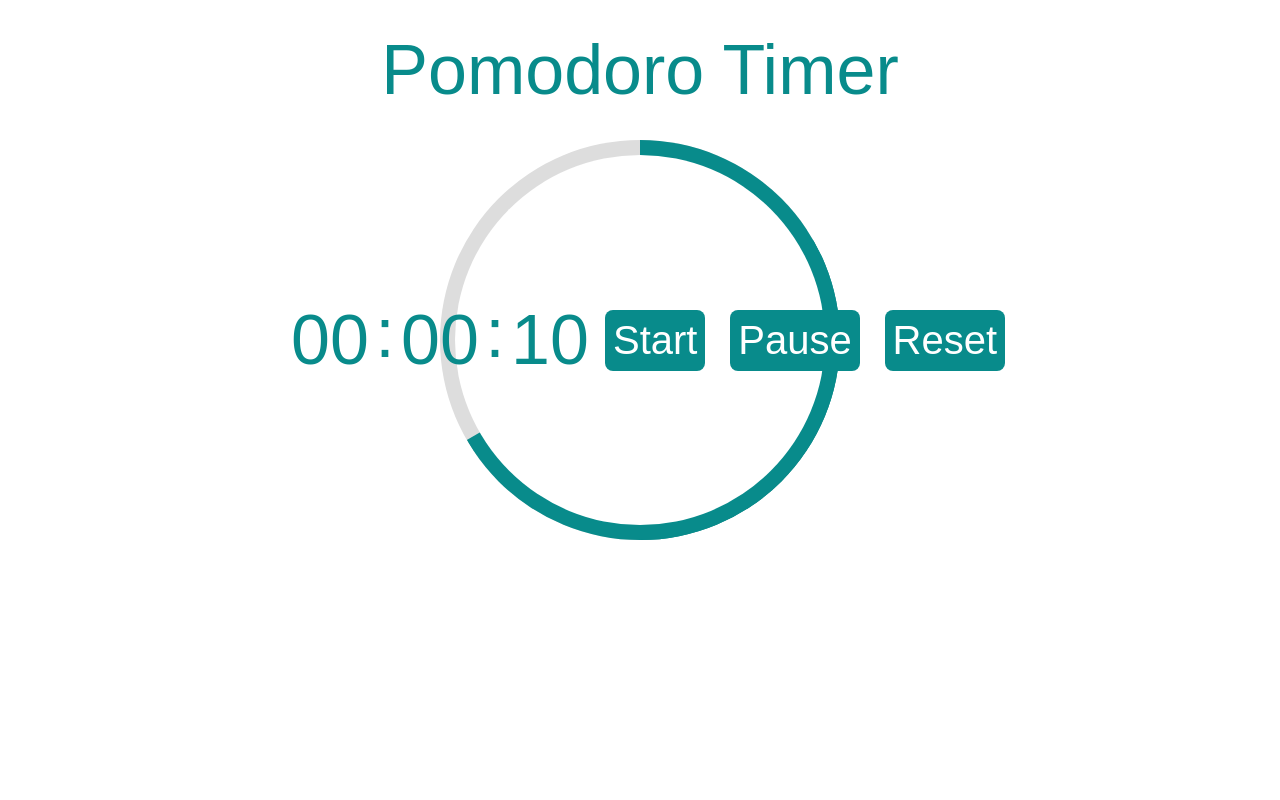
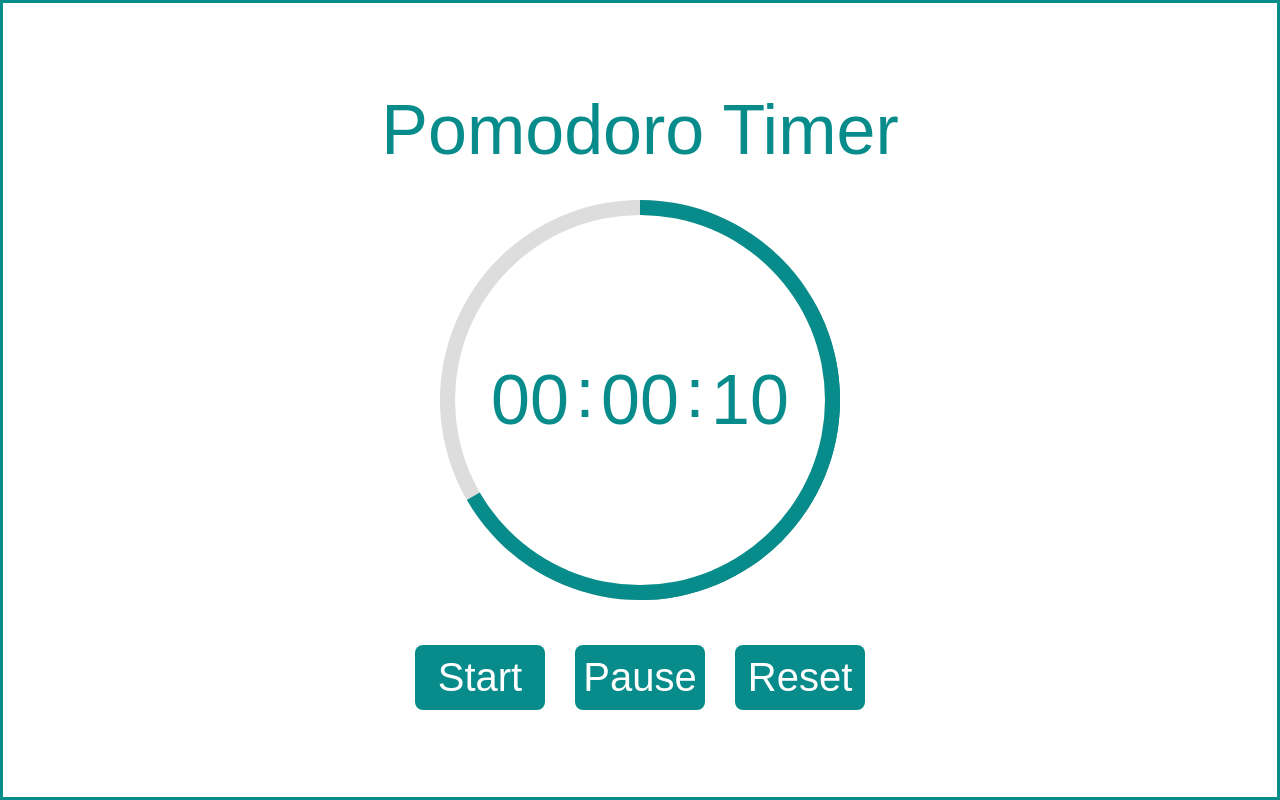
Before and after one commit to Jiseon-Yoo/pomodoro-timer, a plain HTML site: page index.html in a window 1280 px wide. Drawn offline with Linux system fonts and the light colour scheme; a web font is replaced by a local one.

Commit message:
added buttons

```diff
--- a/index.html
+++ b/index.html
@@ -10,6 +10,7 @@
     <link href="https://fonts.googleapis.com/css2?family=Protest+Strike&display=swap" rel="stylesheet">
 </head>
 <body>
+    <div class="outermost-container center">
         <h1>Pomodoro Timer</h1>
         <div class="main-container center">
             <!-- progress indicator -->
@@ -19,16 +20,16 @@
                 <div class="semicircle"></div>
                 <div class="outermost-circle"></div>
             </div>
-
             <!-- timer -->
             <div class="timer-container center">
                 <div class="timer center"></div>
             </div>
+        </div>
         <!-- buttons -->
         <div class="btn-container">
-            <button class="btn center">Start</button>
-            <button class="btn center">Pause</button>
-            <button class="btn center">Reset</button>
+            <button class="btn center btn-start">Start</button>
+            <button class="btn center btn-pause">Pause</button>
+            <button class="btn center btn-reset">Reset</button>
         </div>
     </div>
     <script src="script.js"></script>
--- a/style.css
+++ b/style.css
@@ -9,8 +9,17 @@ html {
     font-style: normal;
     color: #088b8b;
   }
+.outermost-container {
+    display: flex;
+    flex-direction: column;
+    justify-content: center;
+    align-items: center;
+    border: #088b8b solid;
+    height: 100vh;
+
+}
 h1 {
-    margin: 0;
+    /* margin: 0; */
     padding-top: 30px;
     padding-bottom: 30px;
     text-align: center;
@@ -50,20 +59,16 @@ h1 {
     transform-origin: right center;
 }
 .semicircle:nth-child(1){
-    background-color: red;
     background-color: #088b8b;
     z-index: 2;
 }
 .semicircle:nth-child(2){
-    background-color: blue;
     background-color: #088b8b;
     z-index: 3;
 }
 .semicircle:nth-child(3){
-    background-color: white;
     background-color: #ddd;
     z-index: 4;
-    /* display: none; */
 }
 .outermost-circle {
     width: 370px;
@@ -72,7 +77,6 @@ h1 {
     background-color: white;
     border-radius: 50%;
     z-index: 5;
-    /* display: none; */
 }
 /* hover *for testing only*/
 /* .main-container:hover .semicircle:nth-child(1) {
@@ -126,7 +130,10 @@ h1 {
     display: flex;
     justify-content: space-between;
     z-index: 9;
-    width: 400px;
+    width: 450px;
+    padding-top: 45px;
+    padding-bottom: 30px;
+    margin: 0;
 }
 .btn {
     color: white;
@@ -134,6 +141,6 @@ h1 {
     border-style: none;
     font-size: 40px;
     border-radius: 8px;
-    padding: 8px;
-
+    padding: 10px;
+    width: 130px;
 }
```
Lines whose indentation alone changed are shown as unchanged.
